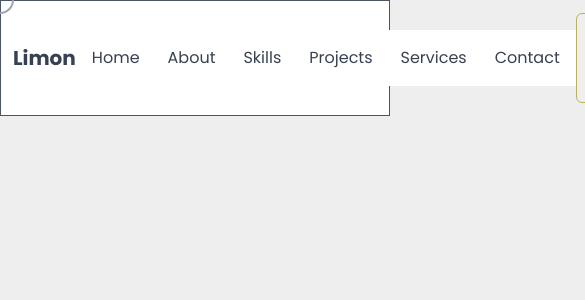
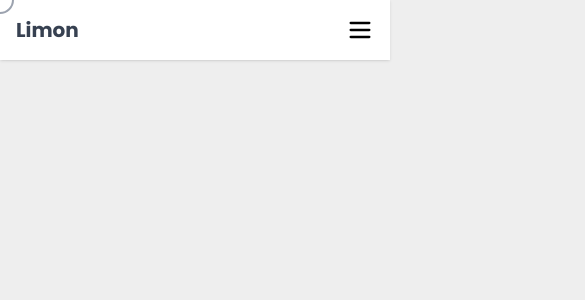
Before and after one commit to Limon-sheikh/My-portfolio, a React (Vite) app in the folder my-website/: page / in a window 390 px wide. Shown: the top 300 px of the page, 585 px wide, since content can reach past the window. Built offline with nearby package versions, Linux system fonts and the light colour scheme.

Commit message:
navber mobile responsive

```diff
--- a/my-website/package.json
+++ b/my-website/package.json
@@ -10,6 +10,7 @@
     "preview": "vite preview"
   },
   "dependencies": {
+    "lucide-react": "^0.525.0",
     "react": "^19.1.0",
     "react-dom": "^19.1.0"
   },
--- a/my-website/src/App.jsx
+++ b/my-website/src/App.jsx
@@ -1,27 +1,77 @@
-
-
-import Logo from './components/Logo'
-import NavLinks from './components/NavLinks'
-import Button from './components/Button'
-
 // import Test from './components/Test'
 
+import { useState } from "react";
+import Logo from "./components/Logo";
+import NavLinks from "./components/NavLinks";
+import Button from "./components/Button";
+import MenuToggle from "./components/MenuToggle";
+
 function App() {
+  const [isOpen, setIsOpen] = useState(false);
+  const toggleMenu = () => setIsOpen(!isOpen);
 
   return (
     <>
-      <header className='bg-white'>
-        <nav className='container mx-auto p-3 border border-gray-600 flex justify-between items-center'>
-          <Logo/><NavLinks/><Button/>
+      <header className="bg-white shadow fixed top-0 left-0 w-full z-50">
+        <nav className="container mx-auto flex justify-between items-center p-4 relative">
+          <Logo />
+          <NavLinks isOpen={isOpen} />
+          <div className="flex items-center gap-4">
+            <MenuToggle isOpen={isOpen} toggle={toggleMenu} />
+            <Button/>
+          </div>
         </nav>
       </header>
 
-      <main>
-        <section></section>
+      <main className="pt-24 container mx-auto">
+        {/* <Test></Test> */}
       </main>
-      {/* <Test/> */}
     </>
-  )
+  );
 }
 
-export default App
+export default App;
+
+
+
+
+
+
+
+
+
+
+
+
+
+
+
+
+
+
+
+
+// import Logo from './components/Logo'
+// import NavLinks from './components/NavLinks'
+// import Button from './components/Button'
+
+
+// function App() {
+
+//   return (
+//     <>
+//       <header className='bg-white'>
+//         <nav className='container mx-auto p-3 border border-gray-600 flex justify-between items-center'>
+//           <Logo/><NavLinks/><Button/>
+//         </nav>
+//       </header>
+
+//       <main>
+//         <section></section>
+//       </main>
+//       <Test/>
+//     </>
+//   )
+// }
+
+// export default App
--- a/my-website/src/components/Button.jsx
+++ b/my-website/src/components/Button.jsx
@@ -41,7 +41,8 @@ const Button = () => {
 
     return (
         <button onMouseMove={handleMouseMove} onMouseLeave={handleMouseLeave}
-            className={`text-gray-700 px-6 py-3 rounded-md capitalize font-bold border-accent text-2xl transition-all duration-150 ease-linear flex border`}
+            className={`text-gray-700 px-6 py-3 rounded-md capitalize font-bold border-accent text-2xl
+                transition-all duration-150 ease-linear border hidden md:block `}
             style={{transform: `translate(${position.x}px, ${position.y}px)`}}>
                 hire me
         </button>
--- a/my-website/src/components/Logo.jsx
+++ b/my-website/src/components/Logo.jsx
@@ -4,7 +4,7 @@
 const Logo = () => {
     return (
         <>
-            <a href="/" className="text-3xl flex items-center text-xl font-bold text-gray-700">Limon</a>
+            <a href="/" className="text-4xl flex items-center text-xl font-bold text-gray-700">Limon</a>
         </>
     );
 };
--- /dev/null
+++ b/my-website/src/components/MenuToggle.jsx
@@ -0,0 +1,13 @@
+
+
+import { Menu, X } from "lucide-react";
+
+const MenuToggle = ({ isOpen, toggle }) => {
+    return (
+        <button onClick={toggle} className="md:hidden z-50">
+            {isOpen ? <X size={28} /> : <Menu size={28} />}
+        </button>
+    );
+};
+
+export default MenuToggle;
--- a/my-website/src/components/NavLinks.jsx
+++ b/my-website/src/components/NavLinks.jsx
@@ -1,21 +1,68 @@
 
 import List from "../data/List";
 
-const NavLinks = () => {
+const NavLinks = ({ isOpen }) => {
+
+  console.log(open);
 
   return (
-         <>
-            <ul className="flex space-x-3 justify-center bg-white p-2">
+    <ul className={`flex flex-col md:flex-row md:items-center gap-2 md:gap-6 md:bg-transparent md:static absolute top-16 left-0 w-full
+        md:w-auto p-4 md:p-0 transition-all duration-300 ease-in-out ${isOpen ? 'block' : 'hidden'} md:flex `}>
         {List.map((link) => (
             <li key={link.id}>
-                        <a href={link.path} className="text-gray-700 p-2 inline-block duration-700">
+            <a href={link.path} className="text-gray-700 hover:text-accent bg-red-500 p-2 inline-block duration-300 border w-full">
                 {link.name}
             </a>
             </li>
         ))}
     </ul>
-         </>
   );
 };
 
 export default NavLinks;
+
+
+
+
+
+
+
+
+
+
+
+
+
+
+
+
+
+
+
+
+
+
+
+
+
+
+// import List from "../data/List";
+
+// const NavLinks = () => {
+
+//     return (
+//          <>
+//             <ul className="flex space-x-3 justify-center bg-white p-2">
+//                 {List.map((link) => (
+//                     <li key={link.id}>
+//                         <a href={link.path} className="text-gray-700 p-2 inline-block duration-700">
+//                             {link.name}
+//                         </a>
+//                     </li>
+//                 ))}
+//             </ul>
+//          </>
+//     );
+// };
+
+// export default NavLinks;
--- a/my-website/src/components/Test.jsx
+++ b/my-website/src/components/Test.jsx
@@ -2,9 +2,9 @@
 
 const Test = () => {
     return (
-        <>
-            dfdfdf
-        </>
+        <div className=" max-sm:bg-red-400">
+            <h1>hello bangladesh</h1>
+        </div>
     );
 };
 
```
Also changed, not shown: 1 other file (tests, documents, lock files or other folders). Lines whose indentation alone changed are shown as unchanged.
